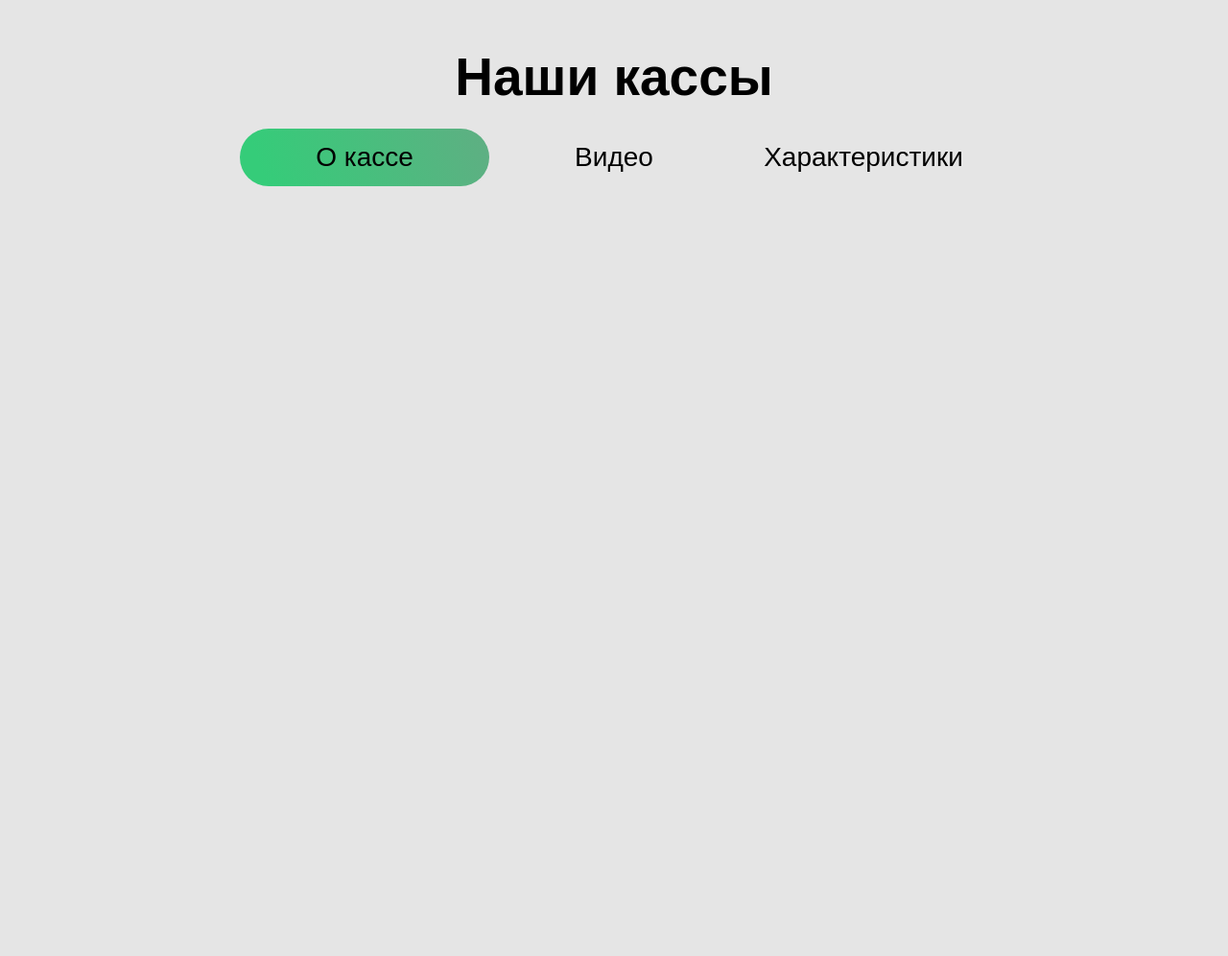
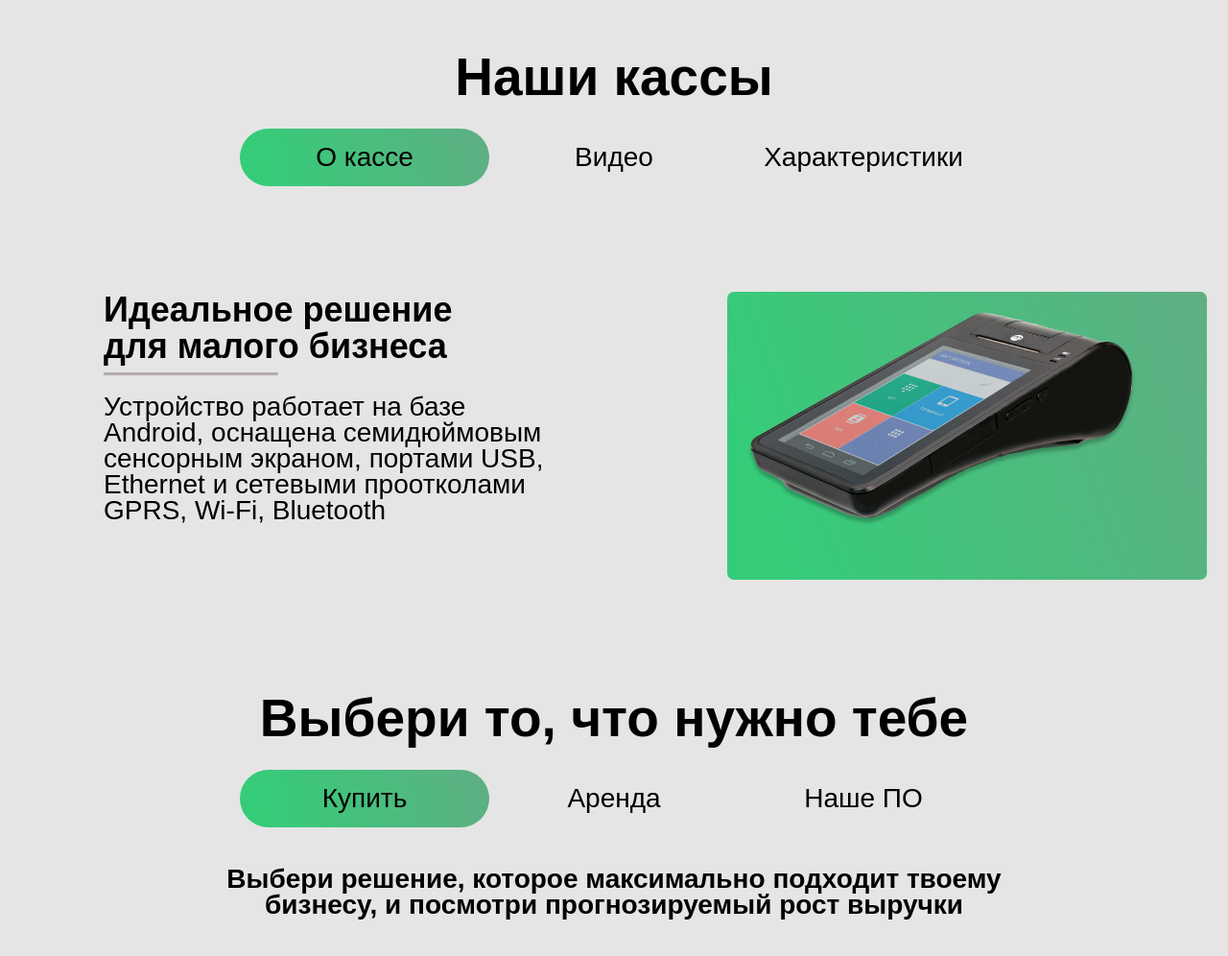
Before and after one commit to tyuop077/FrontendIRISLanding, a plain HTML site: page index.html in a window 1280 px wide. Shown: the part 3969-4965 px from the top of the page at 96% size. Before the commit the page ends 4231 px from the top, so only its background shows below. Drawn offline with Linux system fonts and the light colour scheme.

Commit message:
Added cashRegister section and it's content

```diff
--- a/index.html
+++ b/index.html
@@ -131,6 +131,24 @@
         <div class="unselected">Видео</div>
         <div class="unselected">Характеристики</div>
     </div>
+    <div class="tagline">
+        <div class="showcase">
+            <img src="./images/cashRegister.png" />
+        </div>
+        <b>Идеальное решение<br><ins>для малог</ins>о бизнеса</b>
+        Устройство работает на базе Android, оснащена семидюймовым сенсорным экраном, портами USB, Ethernet и сетевыми проотколами GPRS, Wi-Fi, Bluetooth
+    </div>
+    <div class="title">
+        Выбери то, что нужно тебе
+    </div>
+    <div class="typePicker">
+        <div class="selected">Купить</div>
+        <div class="unselected">Аренда</div>
+        <div class="unselected">Наше ПО</div>
+    </div>
+    <div class="centeredContent">
+        Выбери решение, которое максимально подходит твоему<br>бизнесу, и посмотри прогнозируемый рост выручки
+    </div>
 </div>
 <footer id="about">
 
```
Also changed, not shown: images/cashRegister.png (added).
